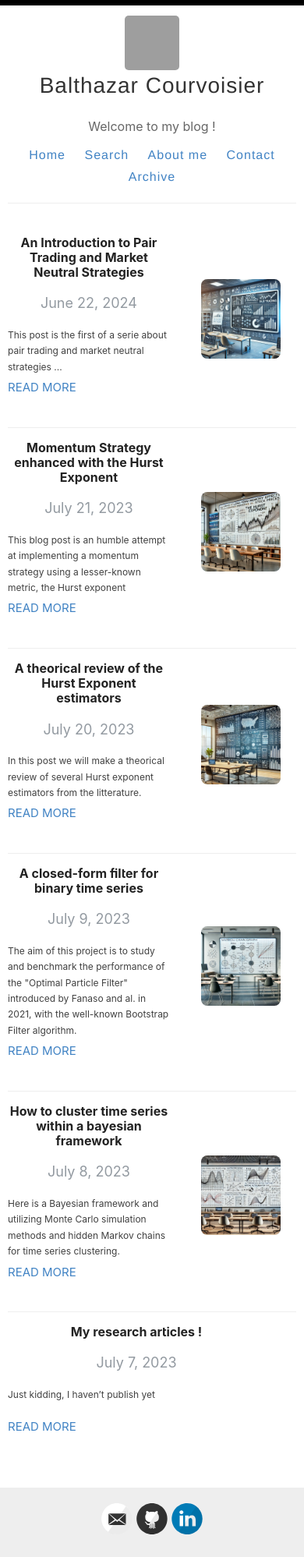
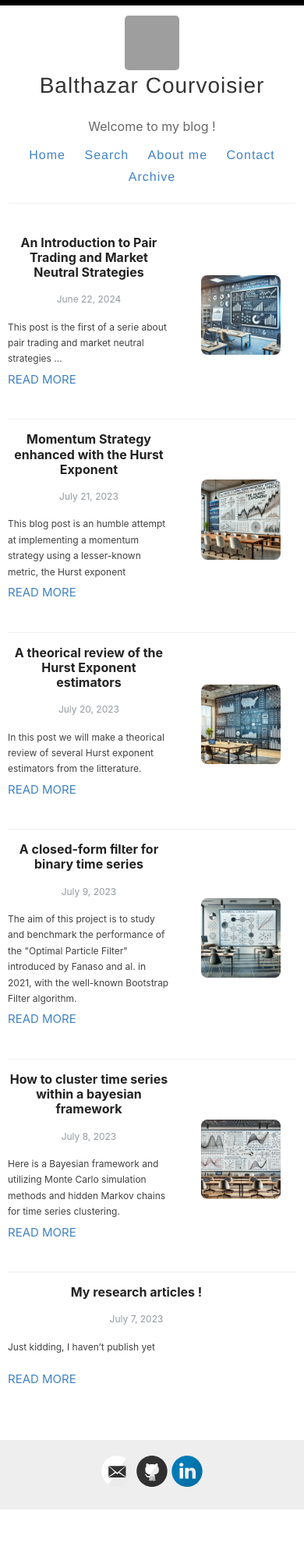
Before and after one commit to Zaltarba/blog, a Jekyll site: the page built from index.html, in a window 390 px wide. Shown: the whole page at 78% size. Built offline with Jekyll 4.4.1, drawn with Linux system fonts in a browser that asks for light colours; the list of posts is cut into pages by our own code; after the commit the page ends 1936 px from its top, so only the background shows below that.

Commit message:
Update index.html

```diff
--- a/index.html
+++ b/index.html
@@ -43,6 +43,9 @@ layout: default
       justify-content: center; /* Centers the image horizontally */
       align-items: center; /* Centers the image vertically (if needed) */
       height: auto; /* Maintains the aspect ratio of the image */
+    }
+    .post_date {
+    font-size: 0.75rem;
     }
     .content {
       flex: 1.618;
```
